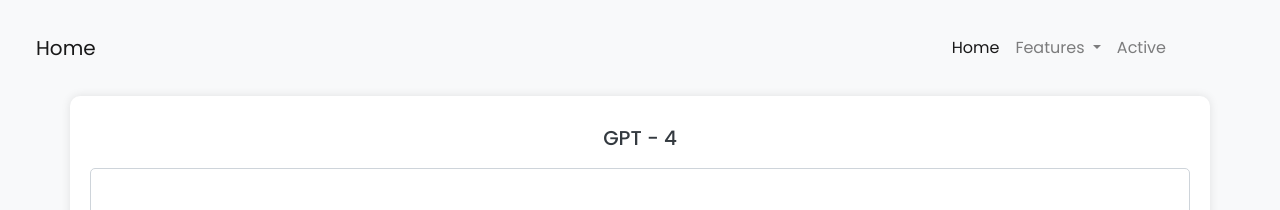
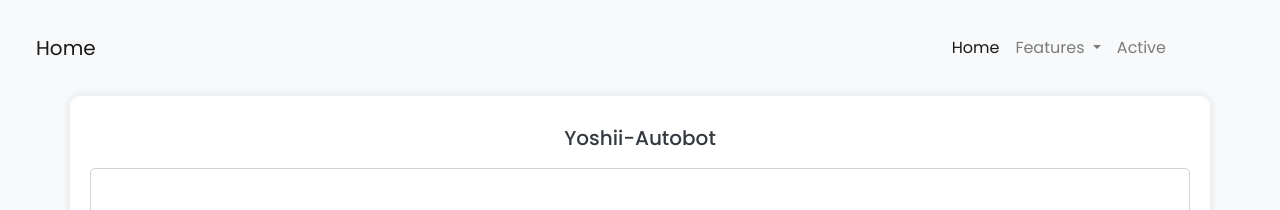
Before and after one commit to Zachh2/aha, a website: page public/index.html in a window 1280 px wide. Shown: the top 210 px of the page. Drawn offline with nearby package versions, Linux system fonts and the light colour scheme.

Commit message:
Update index.html

```diff
--- a/public/index.html
+++ b/public/index.html
@@ -35,7 +35,7 @@
          </div>
       </nav>
       <div class="container">
-         <h1 class="col text-center" style="font-size: 20px; padding: 10px;">GPT - 4</h1>
+         <h1 class="col text-center" style="font-size: 20px; padding: 10px;">Yoshii-Autobot</h1>
          <form id="json-form" onsubmit="submitForm(event)">
             <div class="row">
                <div class="col-md-12">
```
